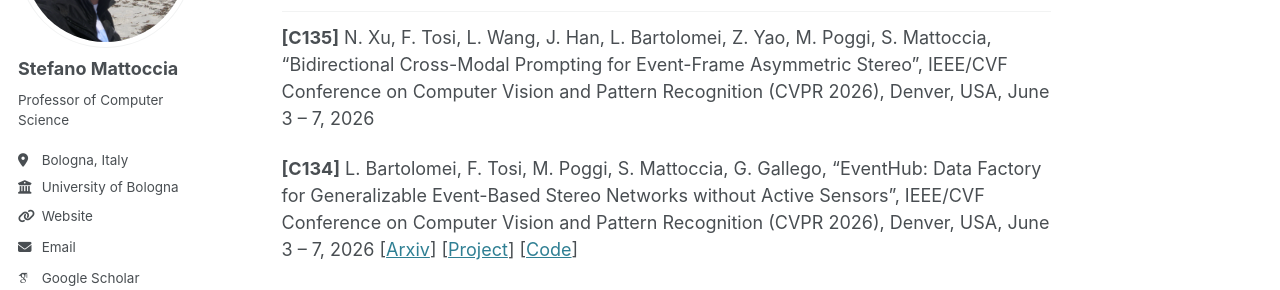
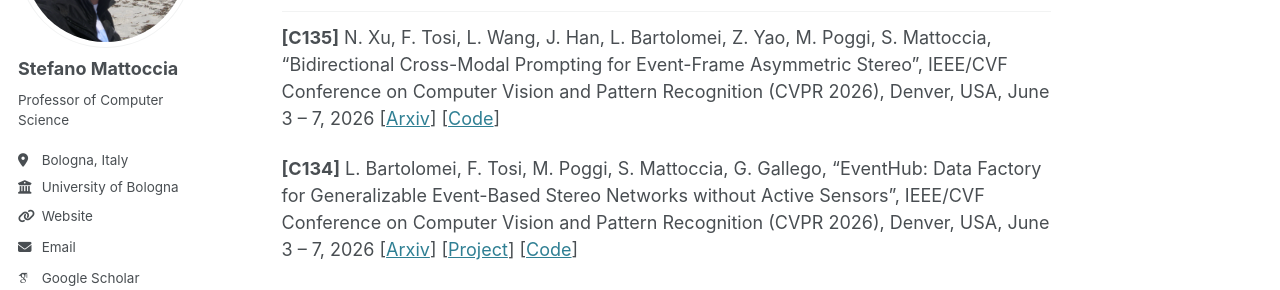
Before and after one commit to stefanomattoccia/stefanomattoccia.github.io, a Jekyll site: the page built from _pages/publications.md, in a window 1280 px wide and 900 px high, scrolled down 4477 px. Shown: the part 233-523 px from the top of the window. Built offline with Jekyll 4.4.1, drawn with Linux system fonts in a browser that asks for light colours; some web fonts are replaced.

Commit message:
Enhance publication entries with Arxiv and Code links
Added links to Arxiv and Code for publications.

```diff
--- a/_pages/publications.md
+++ b/_pages/publications.md
@@ -100,7 +100,7 @@ Arxiv papers
 International Conference and Workshop papers
 ------
 
-**[C135]** N. Xu, F. Tosi, L. Wang, J. Han, L. Bartolomei, Z. Yao, M. Poggi, S. Mattoccia, “Bidirectional Cross-Modal Prompting for Event-Frame Asymmetric Stereo”, IEEE/CVF Conference on Computer Vision and Pattern Recognition (CVPR 2026), Denver, USA, June 3 – 7, 2026
+**[C135]** N. Xu, F. Tosi, L. Wang, J. Han, L. Bartolomei, Z. Yao, M. Poggi, S. Mattoccia, “Bidirectional Cross-Modal Prompting for Event-Frame Asymmetric Stereo”, IEEE/CVF Conference on Computer Vision and Pattern Recognition (CVPR 2026), Denver, USA, June 3 – 7, 2026 [[Arxiv](https://arxiv.org/pdf/2604.15312)] [[Code](https://github.com/xnh97/Bi-CMPStereo)]
 
 **[C134]** L. Bartolomei, F. Tosi, M. Poggi, S. Mattoccia, G. Gallego, “EventHub: Data Factory for Generalizable Event-Based Stereo Networks without Active Sensors”, IEEE/CVF Conference on Computer Vision and Pattern Recognition (CVPR 2026), Denver, USA, June 3 – 7, 2026 [[Arxiv](https://arxiv.org/pdf/2604.02331)] [[Project](https://bartn8.github.io/eventhub/)] [[Code](https://github.com/bartn8/eventhub)]
 
```
